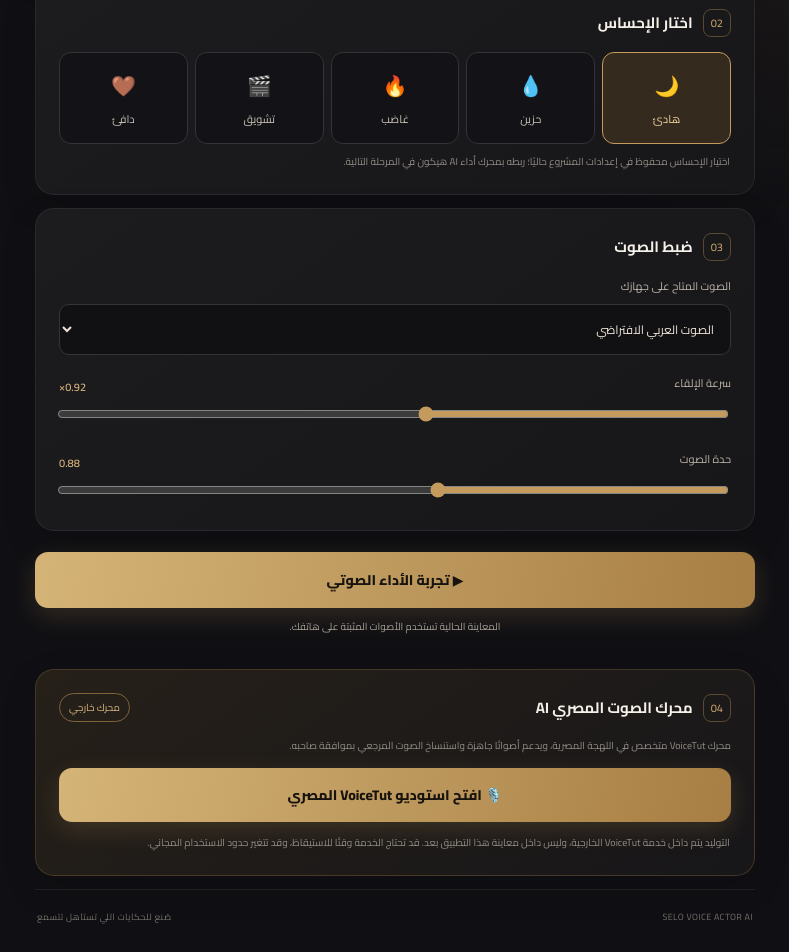
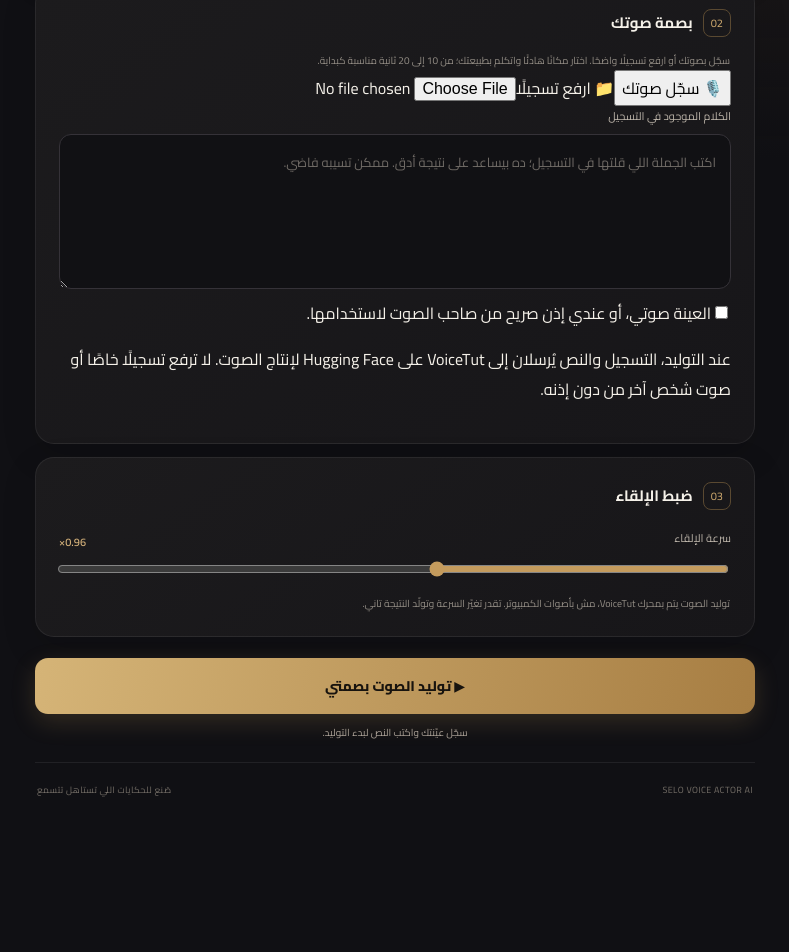
Before and after one commit to mazona00000000-netizen/-, a React (Vite) app: page / in a window 1280 px wide. Shown: the part 622-1574 px from the top of the page, without its empty margins (245-1034 px from the left). After the commit the page ends 1454 px from the top, so only its background shows below. Built offline with nearby package versions, Linux system fonts and the light colour scheme.

Commit message:
Integrate in-app voice cloning with VoiceTut

```diff
--- a/src/App.tsx
+++ b/src/App.tsx
@@ -1,70 +1,89 @@
-import { useEffect, useMemo, useState } from 'react'
-
-type SpeechVoice = SpeechSynthesisVoice
-
-const emotions = [
-  { id: 'calm', label: 'هادئ', icon: '🌙' },
-  { id: 'sad', label: 'حزين', icon: '💧' },
-  { id: 'angry', label: 'غاضب', icon: '🔥' },
-  { id: 'suspense', label: 'تشويق', icon: '🎬' },
-  { id: 'warm', label: 'دافئ', icon: '🤎' },
-]
+import { useRef, useState } from 'react'
+import { Client, handle_file } from '@gradio/client'
 
 export default function App() {
   const [script, setScript] = useState('')
-  const [emotion, setEmotion] = useState('calm')
-  const [speed, setSpeed] = useState(0.92)
-  const [pitch, setPitch] = useState(0.88)
-  const [voiceName, setVoiceName] = useState('')
-  const [voices, setVoices] = useState<SpeechVoice[]>([])
-  const [speaking, setSpeaking] = useState(false)
+  const [speed, setSpeed] = useState(0.96)
+  const [voiceSample, setVoiceSample] = useState<File | null>(null)
+  const [referenceText, setReferenceText] = useState('')
+  const [generatedAudio, setGeneratedAudio] = useState('')
+  const [recording, setRecording] = useState(false)
+  const [generating, setGenerating] = useState(false)
+  const [consent, setConsent] = useState(false)
   const [notice, setNotice] = useState('')
+  const recorderRef = useRef<MediaRecorder | null>(null)
+  const chunksRef = useRef<BlobPart[]>([])
+  const words = script.trim() ? script.trim().split(/\\s+/).length : 0
 
-  useEffect(() => {
-    const load = () => {
-      const all = window.speechSynthesis?.getVoices() ?? []
-      setVoices(all)
-      if (!voiceName) {
-        const arabic = all.find(v => v.lang.toLowerCase().startsWith('ar-EG')) ??
-          all.find(v => v.lang.toLowerCase().startsWith('ar'))
-        if (arabic) setVoiceName(arabic.name)
+  async function startRecording() {
+    try {
+      const stream = await navigator.mediaDevices.getUserMedia({ audio: true })
+      chunksRef.current = []
+      const recorder = new MediaRecorder(stream)
+      recorderRef.current = recorder
+      recorder.ondataavailable = event => {
+        if (event.data.size > 0) chunksRef.current.push(event.data)
       }
+      recorder.onstop = () => {
+        const file = new File(chunksRef.current, 'voice-reference.webm', { type: recorder.mimeType || 'audio/webm' })
+        setVoiceSample(file)
+        stream.getTracks().forEach(track => track.stop())
+        setNotice('הتسجيل جاهز. اكتب الكلام اللي قلته في التسجيل لتحسين تطابق الصوت.')
+      }
+      recorder.start()
+      setRecording(true)
+      setNotice('سجّل بصوت طبيعي وفي مكان هادئ، وبعدها اضغط إيقاف التسجيل.')
+    } catch {
+      setNotice('ماقدرتش أفتح الميكروفون. راجع إذن الميكروفون أو ارفع تسجيلًا جاهزًا.')
     }
-    load()
-    window.speechSynthesis?.addEventListener('voiceschanged', load)
-    return () => window.speechSynthesis?.removeEventListener('voiceschanged', load)
-  }, [voiceName])
+  }
 
-  const arabicVoices = useMemo(() => voices.filter(v => v.lang.toLowerCase().startsWith('ar')), [voices])
-  const words = script.trim() ? script.trim().split(/\s+/).length : 0
+  function stopRecording() {
+    if (recorderRef.current?.state === 'recording') recorderRef.current.stop()
+    setRecording(false)
+  }
 
-  function preview() {
+  async function generate() {
     if (!script.trim()) {
-      setNotice('اكتب النص الأول علشان نقدر نجرب الأداء.')
+      setNotice('اكتب النص اللي عايز تحوله لصوت.')
       return
     }
-    if (!('speechSynthesis' in window)) {
-      setNotice('المتصفح الحالي لا يدعم تجربة الصوت. افتح التطبيق من Chrome.')
+    if (!voiceSample) {
+      setNotice('سجّل أو ارفع عيّنة من صوتك الأول.')
       return
     }
-    window.speechSynthesis.cancel()
-    const utterance = new SpeechSynthesisUtterance(script)
-    const chosen = voices.find(v => v.name === voiceName)
-    if (chosen) utterance.voice = chosen
-    utterance.lang = chosen?.lang ?? 'ar-EG'
-    utterance.rate = speed
-    utterance.pitch = pitch
-    utterance.volume = 1
-    utterance.onstart = () => { setSpeaking(true); setNotice('تجربة صوتية من أصوات جهازك — ليست توليد AI بعد.') }
-    utterance.onend = () => setSpeaking(false)
-    utterance.onerror = () => { setSpeaking(false); setNotice('تعذر تشغيل الصوت. جرّب صوتًا آخر أو متصفح Chrome.') }
-    window.speechSynthesis.speak(utterance)
-  }
+    if (!consent) {
+      setNotice('أكد إن العينة صوتك أو عندك إذن باستخدامها.')
+      return
+    }
 
-  function stop() {
-    window.speechSynthesis?.cancel()
-    setSpeaking(false)
-    setNotice('تم إيقاف المعاينة.')
+    setGenerating(true)
+    setGeneratedAudio('')
+    setNotice('جاري الاتصال بمحرك الصوت وتجهيز النتيجة. أول مرة ممكن تستغرق وقتًا أطول.')
+    try {
+      const client = await Client.connect('mohammedaly22/VoiceTut-TTS')
+      const result = await client.predict('/synthesize', [
+        script.trim(),
+        'arz',
+        'clone',
+        '',
+        handle_file(voiceSample),
+        referenceText.trim(),
+        48,
+        2.5,
+        speed,
+        true,
+      ])
+      const file = result.data[0] as { url?: string; path?: string }
+      const audioUrl = file?.url || file?.path
+      if (!audioUrl) throw new Error('No audio file returned')
+      setGeneratedAudio(audioUrl)
+      setNotice('الصوت اتولد. اسمعه هنا أو نزّله على جهازك.')
+    } catch {
+      setNotice('ماقدرناش نولّد الصوت دلوقتي. جرّب تاني بعد شوية؛ ممكن المحرك يكون نايم أو مشغول.')
+    } finally {
+      setGenerating(false)
+    }
   }
 
   return (
@@ -72,50 +91,45 @@ export default function App() {
       <header className="topbar">
         <div className="brandmark">S</div>
         <div className="brand"><strong>SELO <span>VOICE ACTOR</span></strong><small>استوديو الراوي الذكي</small></div>
-        <div className="status"><i /> نسخة تجريبية</div>
+        <div className="status"><i /> توليد AI</div>
       </header>
 
       <section className="hero">
         <div className="eyebrow">YOUR VOICE. YOUR STORY.</div>
         <h1>خلّي الحكاية <em>تتنطق</em>.</h1>
-        <p>استوديو للتعليق الصوتي باللهجة المصرية، بتحكم في الإحساس وطريقة الإلقاء.</p>
+        <p>حوّل نصك لصوت مصري باستخدام عيّنة من صوتك، واسمع النتيجة من نفس التطبيق.</p>
       </section>
 
       <section className="panel script-panel">
         <div className="section-head"><div><span className="step">01</span><h2>النص الصوتي</h2></div><span className="counter">{words} كلمة</span></div>
         <textarea value={script} onChange={e => setScript(e.target.value)} placeholder="اكتب هنا نص الحكاية أو التعليق الصوتي..." />
-        <div className="hint">اكتب النص بعلامات الترقيم؛ هتساعد على وقفات طبيعية أثناء الإلقاء.</div>
+        <div className="hint">علامات الترقيم بتساعد على وقفات طبيعية أثناء الإلقاء.</div>
       </section>
 
       <section className="panel">
-        <div className="section-head"><div><span className="step">02</span><h2>اختار الإحساس</h2></div></div>
-        <div className="emotion-grid">
-          {emotions.map(item => <button key={item.id} className={emotion === item.id ? 'emotion active' : 'emotion'} onClick={() => setEmotion(item.id)}><span>{item.icon}</span>{item.label}</button>)}
+        <div className="section-head"><div><span className="step">02</span><h2>بصمة صوتك</h2></div></div>
+        <p className="hint voice-intro">سجّل بصوتك أو ارفع تسجيلًا واضحًا. اختار مكانًا هادئًا واتكلم بطبيعتك؛ من 10 إلى 20 ثانية مناسبة كبداية.</p>
+        <div className="record-row">
+          <button className="secondary" type="button" onClick={recording ? stopRecording : startRecording}>{recording ? '■ إيقاف التسجيل' : '🎙️ سجّل صوتك'}</button>
+          <label className="secondary upload-label">📁 ارفع تسجيلًا<input type="file" accept="audio/*" onChange={e => { setVoiceSample(e.target.files?.[0] ?? null); setNotice(e.target.files?.[0] ? 'تم اختيار التسجيل.' : '') }} /></label>
         </div>
-        <p className="hint">اختيار الإحساس محفوظ في إعدادات المشروع حاليًا؛ ربطه بمحرك أداء AI هيكون في المرحلة التالية.</p>
+        {voiceSample && <div className="file-row"><span>العينة: {voiceSample.name}</span><button type="button" className="text-button" onClick={() => setVoiceSample(null)}>حذف</button></div>}
+        <label className="field-label ref-label" htmlFor="reference-text">الكلام الموجود في التسجيل</label>
+        <textarea id="reference-text" className="reference-text" value={referenceText} onChange={e => setReferenceText(e.target.value)} placeholder="اكتب الجملة اللي قلتها في التسجيل؛ ده بيساعد على نتيجة أدق. ممكن تسيبه فاضي." />
+        <label className="consent-row"><input type="checkbox" checked={consent} onChange={e => setConsent(e.target.checked)} /><span>العينة صوتي، أو عندي إذن صريح من صاحب الصوت لاستخدامها.</span></label>
+        <p className="privacy-note">عند التوليد، التسجيل والنص يُرسلان إلى VoiceTut على Hugging Face لإنتاج الصوت. لا ترفع تسجيلًا خاصًا أو صوت شخص آخر من دون إذنه.</p>
       </section>
 
       <section className="panel">
-        <div className="section-head"><div><span className="step">03</span><h2>ضبط الصوت</h2></div></div>
-        <label className="field-label" htmlFor="voice">الصوت المتاح على جهازك</label>
-        <select id="voice" value={voiceName} onChange={e => setVoiceName(e.target.value)}>
-          <option value="">الصوت العربي الافتراضي</option>
-          {arabicVoices.map(v => <option key={v.name} value={v.name}>{v.name} — {v.lang}</option>)}
-        </select>
-        <div className="range-row"><div><label>سرعة الإلقاء</label><b>{speed.toFixed(2)}×</b></div><input type="range" min="0.65" max="1.25" step="0.01" value={speed} onChange={e => setSpeed(Number(e.target.value))} /></div>
-        <div className="range-row"><div><label>حدة الصوت</label><b>{pitch.toFixed(2)}</b></div><input type="range" min="0.6" max="1.25" step="0.01" value={pitch} onChange={e => setPitch(Number(e.target.value))} /></div>
+        <div className="section-head"><div><span className="step">03</span><h2>ضبط الإلقاء</h2></div></div>
+        <div className="range-row"><div><label htmlFor="speed">سرعة الإلقاء</label><b>{speed.toFixed(2)}×</b></div><input id="speed" type="range" min="0.7" max="1.3" step="0.01" value={speed} onChange={e => setSpeed(Number(e.target.value))} /></div>
+        <p className="hint">توليد الصوت يتم بمحرك VoiceTut، مش بأصوات الكمبيوتر. تقدر تغيّر السرعة وتولّد النتيجة تاني.</p>
       </section>
 
       <section className="action-area">
-        <button className="primary" onClick={speaking ? stop : preview}>{speaking ? '■ إيقاف المعاينة' : '▶ تجربة الأداء الصوتي'}</button>
-        <p className="notice" aria-live="polite">{notice || 'المعاينة الحالية تستخدم الأصوات المثبتة على هاتفك.'}</p>
-      </section>
-
-      <section className="panel engine-panel">
-        <div className="section-head"><div><span className="step">04</span><h2>محرك الصوت المصري AI</h2></div><span className="engine-live">محرك خارجي</span></div>
-        <p className="hint engine-copy">محرك VoiceTut متخصص في اللهجة المصرية، ويدعم أصواتًا جاهزة واستنساخ الصوت المرجعي بموافقة صاحبه.</p>
-        <a className="primary engine-link" href="https://huggingface.co/spaces/mohammedaly22/VoiceTut-TTS" target="_blank" rel="noreferrer">🎙️ افتح استوديو VoiceTut المصري</a>
-        <p className="hint">التوليد يتم داخل خدمة VoiceTut الخارجية، وليس داخل معاينة هذا التطبيق بعد. قد تحتاج الخدمة وقتًا للاستيقاظ، وقد تتغير حدود الاستخدام المجاني.</p>
+        <button className="primary" type="button" onClick={generate} disabled={generating}>{generating ? '⏳ جاري توليد صوتك…' : '▶ توليد الصوت بصمتي'}</button>
+        <p className="notice" aria-live="polite">{notice || 'سجّل عيّنتك واكتب النص لبدء التوليد.'}</p>
+        {generatedAudio && <div className="result panel"><h2>النتيجة</h2><audio controls src={generatedAudio} /><a className="download-link" href={generatedAudio} download="selo-voice.wav">تنزيل الملف الصوتي</a></div>}
       </section>
 
       <footer><span>SELO VOICE ACTOR AI</span><span>صُنع للحكايات اللي تستاهل تتسمع</span></footer>
```
